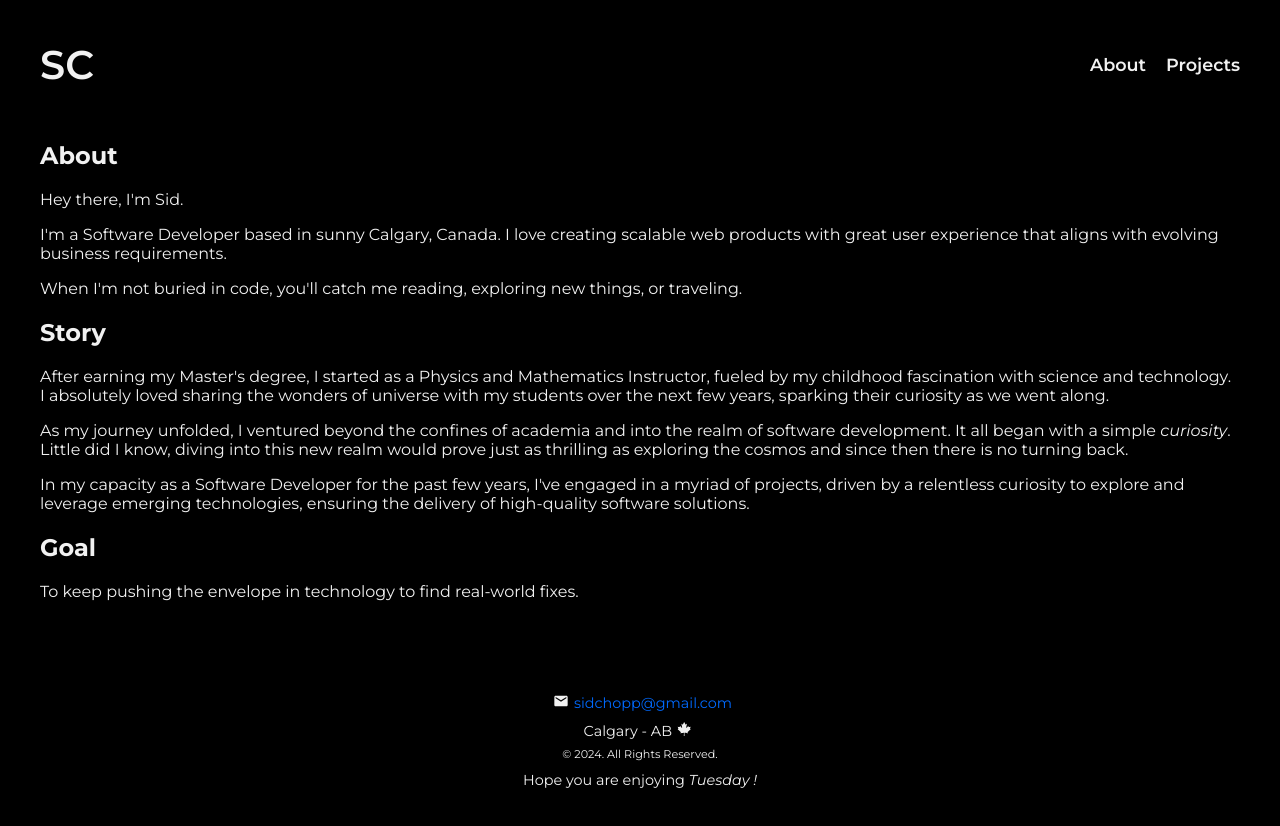
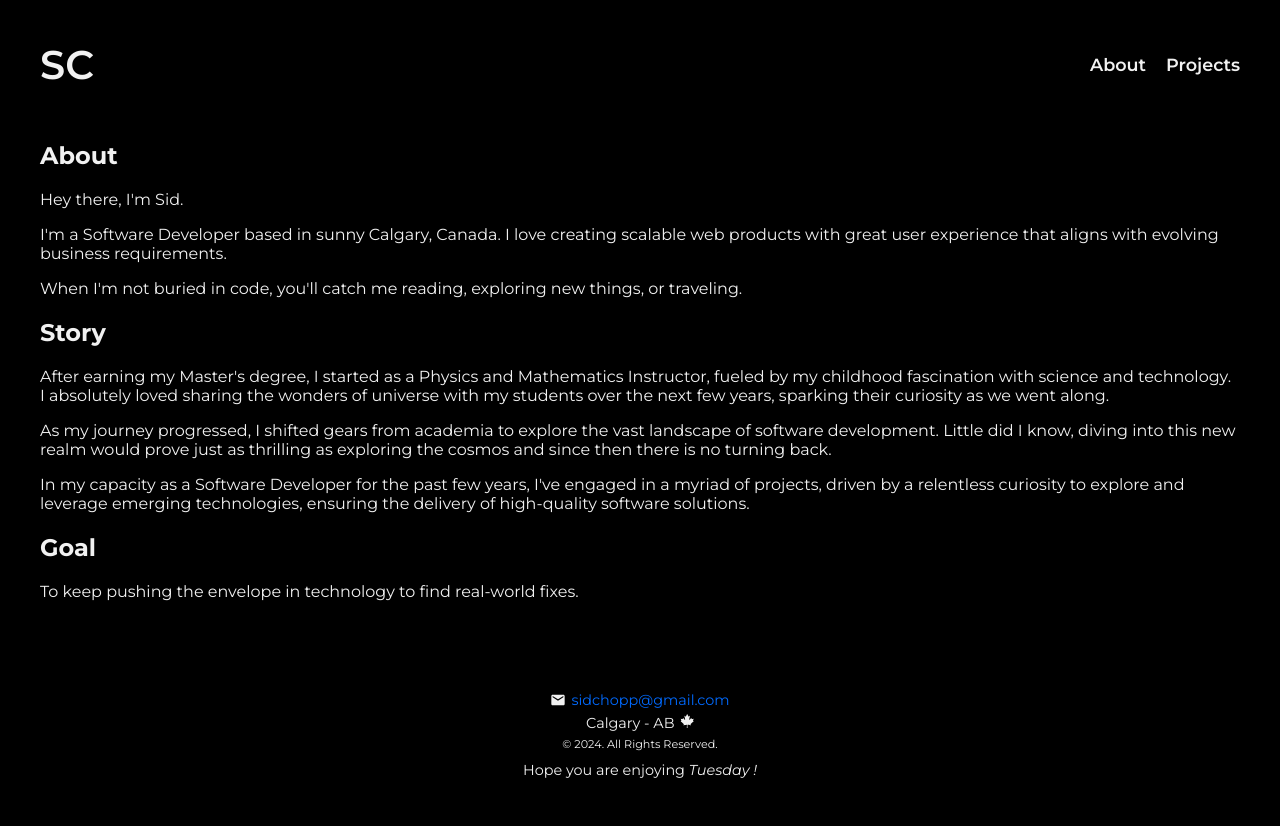
Before and after one commit to sidchopp/sid-chopra, a React (Create React App) app: page /about in a window 1280 px wide. Shown: the top 826 px of the page. Built offline with nearby package versions, Linux system fonts and the light colour scheme.

Commit message:
About content changed,email icon position corrected

```diff
--- a/src/components/footer/Footer.jsx
+++ b/src/components/footer/Footer.jsx
@@ -6,11 +6,8 @@ import { FaCanadianMapleLeaf } from "react-icons/fa";
 const Footer = () => {
   return (
     <div className={styles.footer}>
-      <div className={styles["icon-container"]}>
-        <span className={styles.icon}>
-          <MdEmail />
-        </span>
-        <a href="mailto:sidchopp@gmail.com">sidchopp@gmail.com</a>
+      <div className={styles.email}>
+        <MdEmail /> <a href="mailto:sidchopp@gmail.com">sidchopp@gmail.com</a>
       </div>
       <div className={styles.location}>
         Calgary - AB
--- a/src/components/footer/Footer.module.css
+++ b/src/components/footer/Footer.module.css
@@ -26,6 +26,7 @@
     display: flex;
     align-items: center;
     justify-content: center;
+    gap: 5px;
 }
 
 .message {
@@ -33,12 +34,9 @@
     font-size: 0.9rem;
 }
 
-.icon-container {
+.email {
     display: flex;
     align-items: center;
     justify-content: center;
+    gap: 5px;
 }
-
-.icon {
-    padding: 2px 5px;
-}
--- a/src/pages/about/About.js
+++ b/src/pages/about/About.js
@@ -25,11 +25,10 @@ const About = () => {
           curiosity as we went along.
         </p>
         <p>
-          As my journey unfolded, I ventured beyond the confines of academia and
-          into the realm of software development. It all began with a simple
-          <i> curiosity</i>. Little did I know, diving into this new realm would
-          prove just as thrilling as exploring the cosmos and since then there
-          is no turning back.
+          As my journey progressed, I shifted gears from academia to explore the
+          vast landscape of software development. Little did I know, diving into
+          this new realm would prove just as thrilling as exploring the cosmos
+          and since then there is no turning back.
         </p>
         <p>
           In my capacity as a Software Developer for the past few years, I've
```
